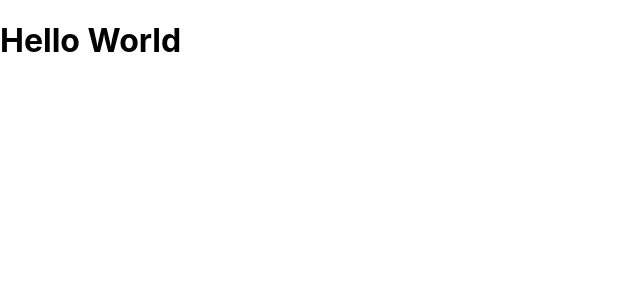
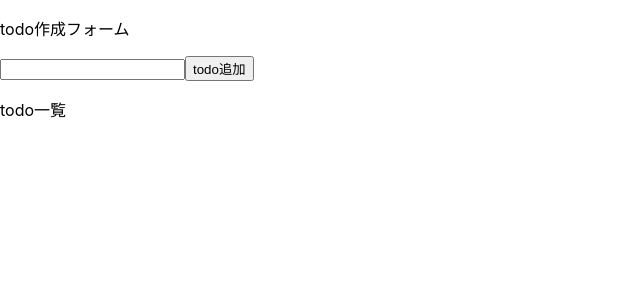
Before and after one commit to mimiyako3/58prac_WebApp, a React (Create React App) app in the folder frontend/: page / in a window 1280 px wide. Shown: the top 300 px of the page, without its empty margins (0-640 px from the left). Built offline with nearby package versions, Linux system fonts and the light colour scheme.

Commit message:
todoの作成、一覧の表示、チェックボックスを押したときにtodo.doneがtrueになる機能を作成した

```diff
--- a/frontend/package.json
+++ b/frontend/package.json
@@ -7,9 +7,13 @@
     "@testing-library/jest-dom": "^6.6.3",
     "@testing-library/react": "^16.3.0",
     "@testing-library/user-event": "^13.5.0",
+    "bootstrap": "^5.3.5",
     "react": "^19.1.0",
+    "react-bootstrap": "^2.10.9",
     "react-dom": "^19.1.0",
+    "react-router-dom": "^7.5.1",
     "react-scripts": "5.0.1",
+    "uuid": "^11.1.0",
     "web-vitals": "^2.1.4"
   },
   "scripts": {
--- a/frontend/src/App.js
+++ b/frontend/src/App.js
@@ -1,8 +1,9 @@
 import './App.css';
+import AllTodo from './todoList/AllTodo';
 
 function App() {
   return (
-    <h1>Hello World</h1>
+    <AllTodo />
   );
 }
 
--- a/frontend/src/todoList/AllTodo.js
+++ b/frontend/src/todoList/AllTodo.js
@@ -1,13 +1,46 @@
 /**
  * ToDoリストの一覧表示
- * @author 花子
+ * @author kosei
  */
 
 
 import React from 'react'
+import { useState } from 'react';
+// uuidインストールする
+import { v4 as uuidv4} from 'uuid'
+import TodoList from './TodoList';
 
 export default function AllTodo() {
+  //入力されているタスク
+  const [todoText, setTodoText] = useState("");
+  const todoList = [];
+  const [todos, setTodos] = useState(todoList);
+  const addTodo = (e) => {
+    e.preventDefault();
+    if(!todoText) return
+    const newTodo = {
+      id: uuidv4(),
+      content: todoText,
+      done: false,
+    };
+    setTodos([...todos, newTodo]);
+    setTodoText("");
+  }
+
+
   return (
-    <div>AllTodo</div>
+   <>
+    <div>
+      <p>todo作成フォーム</p>
+      <form onSubmit={addTodo}>
+        <input type='text' value={todoText} onChange={(e) => setTodoText(e.target.value)}/>
+        <button>todo追加</button>
+      </form>
+    </div>
+    <div>
+      <p>todo一覧</p>
+      <TodoList todos={todos} setTodos={setTodos}/>
+    </div>
+   </>
   )
 }
--- a/frontend/src/todoList/CheckBox.js
+++ b/frontend/src/todoList/CheckBox.js
@@ -5,8 +5,20 @@
 
 import React from 'react'
 
-export default function CheckBox() {
+export default function CheckBox({ todos, setTodos, todo }) {
+  //チェックボックスが押されたときに実行される関数
+  const handleChange = id => {
+    const newTodo = todos.map(todo =>
+      todo.id === id ? { ...todo, done: !todo.done } : todo
+    )
+
+    setTodos(newTodo);
+  }
   return (
-    <div>CheckBox</div>
+    <input
+      type='checkbox'
+      value={todo.content}
+      onChange={() => handleChange(todo.id)}
+    />
   )
 }
--- a/frontend/src/todoList/TodoList.js
+++ b/frontend/src/todoList/TodoList.js
@@ -4,9 +4,22 @@
  */
 
 import React from 'react'
+import CheckBox from './CheckBox'
 
-export default function TodoList() {
+export default function TodoList({ todos, setTodos }) {
+
   return (
-    <div>TodoList</div>
-  )
+    <>
+        {todos.map(todo => {
+          return (
+              <label key={todo.id}>
+                <CheckBox todos={todos} setTodos={setTodos} todo={todo}/>
+                <span>{todo.content}</span>
+                <br/>
+              </label>
+            )
+          }
+        )}
+    </>
+      )
 }
```
Also changed, not shown: 1 other file (tests, documents, lock files or other folders).
